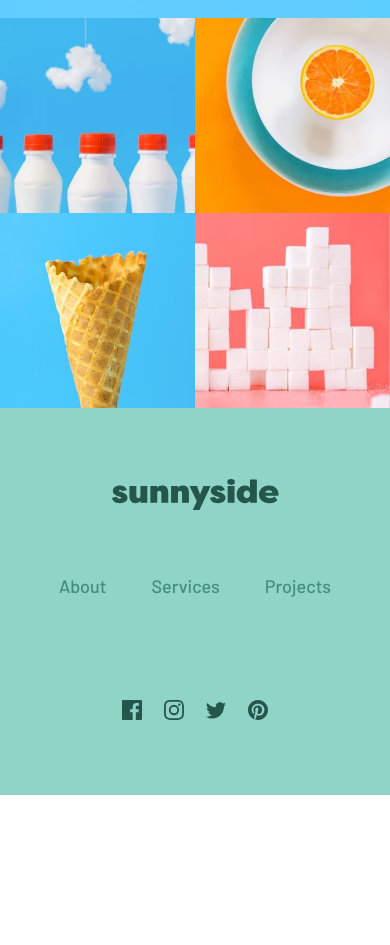
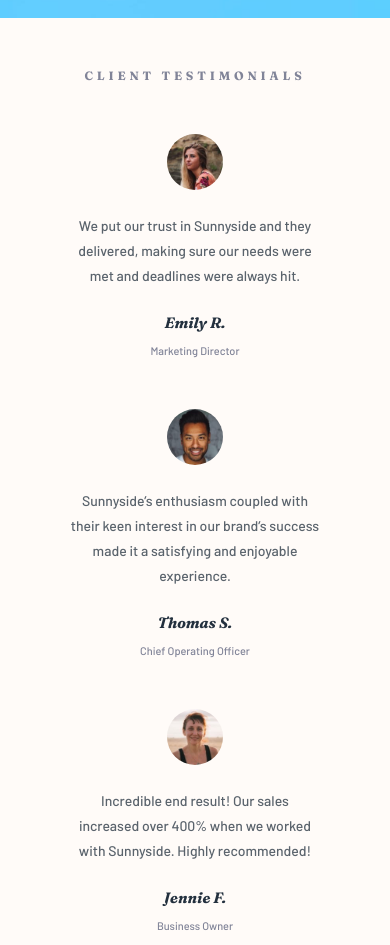
Before and after one commit to imanmaulana1/frontend-mentor-challenges, a plain HTML site: page junior/sunnyside-agency-landing-page-main/index.html in a window 390 px wide. Shown: the part 3200-4145 px from the top of the page. Before the commit the page ends 3995 px from the top, so only its background shows below. Drawn offline with Linux system fonts and the light colour scheme.

Commit message:
feat: add testimonials section

```diff
--- a/junior/sunnyside-agency-landing-page-main/css/styles.css
+++ b/junior/sunnyside-agency-landing-page-main/css/styles.css
@@ -308,30 +308,89 @@ section:nth-child(2) .image {
   max-width: 325px;
 }
 
+.testimonials {
+  padding-block: 156px;
+  background-color: #fffbf8;
+}
+
+.testimonials h2 {
+  color: var(--dark-grayish-blue);
+  font-family: Fraunces;
+  font-size: 1rem;
+  font-weight: 700;
+  line-height: 24px;
+  letter-spacing: 6.48px;
+  text-align: center;
+  text-transform: uppercase;
+}
+
+.card-wrapper {
+  display: grid;
+  grid-template-columns: repeat(3, 1fr);
+  gap: 29px;
+  text-align: center;
+  margin-top: 80px;
+}
+
+.card {
+  display: flex;
+  flex-direction: column;
+  gap: 56px;
+  align-items: center;
+}
+
+.card-img {
+  width: 71px;
+  height: 71px;
+  border-radius: 50%;
+}
+
+.card-testimonials {
+  margin-bottom: 10px;
+}
+
+.card-testimonial p {
+  color: var(--very-dark-grayish-blue);
+  font-size: 1rem;
+  font-weight: 500;
+  line-height: 32px;
+}
+
+.card-user cite {
+  display: block;
+  color: var(--very-dark-desaturated-blue);
+  font-family: Fraunces;
+  font-size: 1rem;
+  font-weight: 700;
+  line-height: 24px;
+}
+
+.card-user p {
+  color: var(--dark-grayish-blue);
+  font-size: 0.722rem;
+  font-weight: 500;
+  line-height: 32px;
+}
+
 .banner {
   display: grid;
   grid-template-columns: repeat(4, 1fr);
 }
 
-.banner-img {
-  width: 100%;
-  height: 100%;
-}
-
 /* Styles for Footer  */
-footer {
+#footer {
   background-color: var(--light-cyan);
   padding-block: 3.944rem;
 }
 
-footer .container,
-footer .nav-links-footer,
-footer .social-icons {
+#footer .container,
+#footer .nav-links-footer,
+#footer .social-icons {
   display: flex;
   align-items: center;
 }
 
-footer .container {
+#footer .container {
   flex-direction: column;
 }
 
@@ -355,7 +414,7 @@ footer .container {
   color: var(--white);
 }
 
-footer .social-icons {
+#footer .social-icons {
   gap: 1.5rem;
   margin-top: 4.778rem;
 }
@@ -474,6 +533,19 @@ footer .social-icons {
     padding-block: 0;
   }
 
+  .card-wrapper {
+    grid-template-columns: 1fr;
+    gap: 42px;
+    margin-top: 46px;
+  }
+
+  .card {
+    gap: 23px;
+    max-width: 450px;
+    margin-inline: auto;
+  }
+
+
   .banner {
     display: grid;
     grid-template-columns: repeat(2, 1fr);
@@ -488,7 +560,7 @@ footer .social-icons {
     gap: 2.5rem;
   }
 
-  footer .social-icons {
+  #footer .social-icons {
     gap: 1.222rem;
     margin-top: 3.889rem;
   }
@@ -623,6 +695,49 @@ footer .social-icons {
     padding-block: 0;
   }
 
+  .testimonials {
+    padding-block: 46px;
+  }
+
+  .testimonials h2 {
+    font-size: 0.667rem;
+    letter-spacing: 3.84px;
+  }
+
+  .card-wrapper {
+    grid-template-columns: 1fr;
+    gap: 42px;
+    margin-top: 46px;
+  }
+
+  .card {
+    gap: 23px;
+    max-width: 250px;
+    margin-inline: auto;
+  }
+
+  .card-img {
+    width: 56px;
+    height: 56px;
+  }
+
+  .card-testimonials {
+    margin-bottom: 0;
+  }
+
+  .card-testimonial p {
+    font-size: 0.778rem;
+    line-height: 25px;
+  }
+
+  .card-user cite {
+    font-size: 0.833rem;
+  }
+
+  .card-user p {
+    font-size: 0.611rem;
+  }
+
   .banner {
     display: grid;
     grid-template-columns: repeat(2, 1fr);
@@ -637,7 +752,7 @@ footer .social-icons {
     gap: 2.5rem;
   }
 
-  footer .social-icons {
+  #footer .social-icons {
     gap: 1.222rem;
     margin-top: 3.889rem;
   }
--- a/junior/sunnyside-agency-landing-page-main/index.html
+++ b/junior/sunnyside-agency-landing-page-main/index.html
@@ -28,13 +28,8 @@
   <body>
     <!--
 
-    Photography . Client testimonials We
-    put our trust in Sunnyside and they delivered, making sure our needs were
-    met and deadlines were always hit. Emily R. Marketing Director Sunnyside’s
-    enthusiasm coupled with their keen interest in our brand’s success made it a
-    satisfying and enjoyable experience. Thomas S. Chief Operating Officer
-    Incredible end result! Our sales increased over 400% when we worked with
-    Sunnyside. Highly recommended! Jennie F. Business Owner
+    Photography .
+
      Contact -->
     <header>
       <div class="container">
@@ -146,47 +141,85 @@
             </div>
           </section>
         </section>
+      </div>
+      <section class="testimonials">
+        <div class="container">
+          <h2>Client testimonials</h2>
+          <div class="card-wrapper">
+            <article class="card">
+              <img
+                src="./images/image-emily.jpg"
+                class="card-img"
+                alt="Emily R."
+              />
+              <blockquote class="card-testimonial">
+                <p>
+                  We put our trust in Sunnyside and they delivered, making sure
+                  our needs were met and deadlines were always hit.
+                </p>
+              </blockquote>
+              <footer class="card-user">
+                <cite>Emily R.</cite>
+                <p>Marketing Director</p>
+              </footer>
+            </article>
+            <article class="card">
+              <img
+                src="./images/image-thomas.jpg"
+                class="card-img"
+                alt="Thomas S."
+              />
+              <blockquote class="card-testimonial">
+                <p>
+                  Sunnyside’s enthusiasm coupled with their keen interest in our
+                  brand’s success made it a satisfying and enjoyable experience.
+                </p>
+              </blockquote>
+              <footer class="card-user">
+                <cite>Thomas S.</cite>
+                <p>Chief Operating Officer</p>
+              </footer>
+            </article>
+            <article class="card">
+              <img
+                src="./images/image-jennie.jpg"
+                class="card-img"
+                alt="Jennie F."
+              />
+              <blockquote class="card-testimonial">
+                <p>
+                  Incredible end result! Our sales increased over 400% when we
+                  worked with Sunnyside. Highly recommended!
+                </p>
+              </blockquote>
+              <footer class="card-user">
+                <cite>Jennie F.</cite>
+                <p>Business Owner</p>
+              </footer>
+            </article>
+          </div>
+        </div>
+      </section>
       <section class="banner">
-          <div class="banner-img">
         <picture>
           <source srcset="./images/mobile/image-gallery-milkbottles.jpg" />
-              <img
-                src="./images/desktop/image-gallery-milkbottles.jpg"
-                alt=""
-              />
+          <img src="./images/desktop/image-gallery-milkbottles.jpg" alt="" />
         </picture>
-          </div>
-          <div class="banner-img">
         <picture>
           <source srcset="./images/mobile/image-gallery-orange.jpg" />
-              <img
-                src="./images/desktop/image-gallery-orange.jpg"
-                alt=""
-              />
+          <img src="./images/desktop/image-gallery-orange.jpg" alt="" />
         </picture>
-          </div>
-          <div class="banner-img">
         <picture>
           <source srcset="./images/mobile/image-gallery-cone.jpg" />
-              <img
-                src="./images/desktop/image-gallery-cone.jpg"
-                alt=""
-              />
+          <img src="./images/desktop/image-gallery-cone.jpg" alt="" />
         </picture>
-          </div>
-          <div class="banner-img">
         <picture>
           <source srcset="./images/mobile/image-gallery-sugar-cubes.jpg" />
-              <img
-                src="./images/desktop/image-gallery-sugarcubes.jpg"
-                alt=""
-              />
+          <img src="./images/desktop/image-gallery-sugarcubes.jpg" alt="" />
         </picture>
-          </div>
       </section>
-      </div>
     </main>
-    <footer>
+    <footer id="footer">
       <div class="container">
         <img src="./images/logo-footer.svg" alt="Sunnyside logo" />
         <nav aria-label="Footer navigation">
```
Lines whose indentation alone changed are shown as unchanged.
